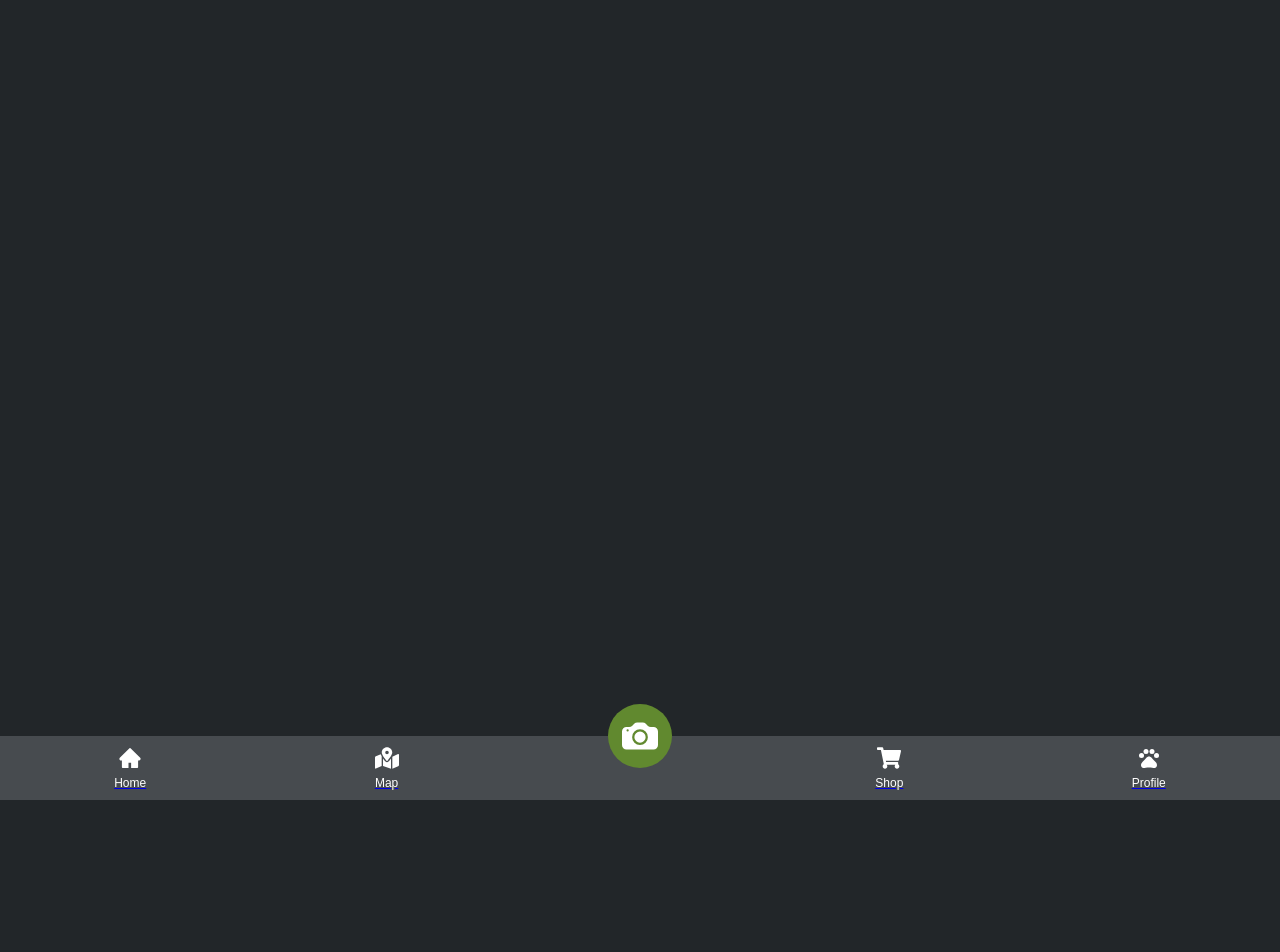
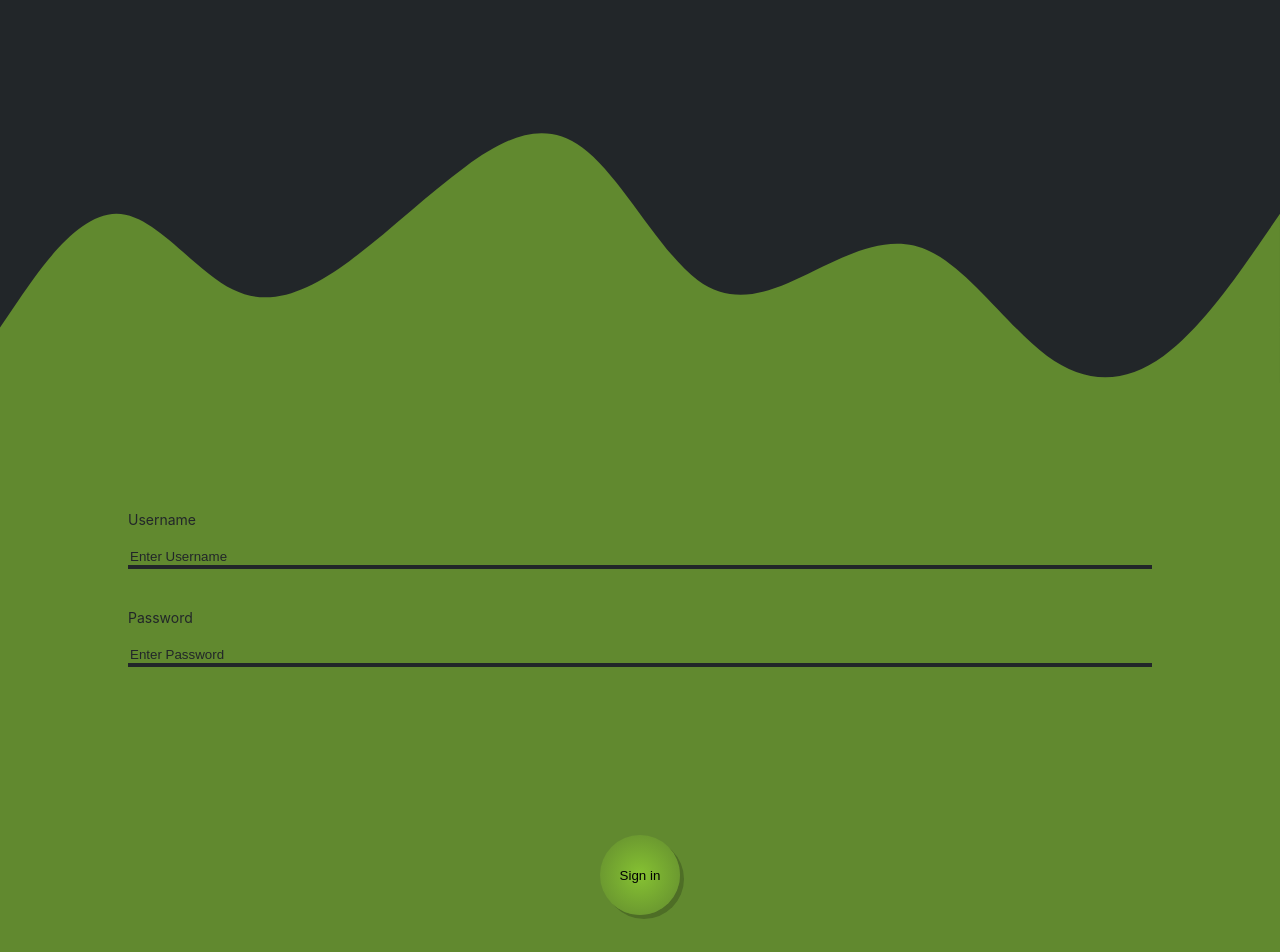
Before and after one commit to freedeebee/zookedexpwa, a React (Create React App) app: page /login in a window 1280 px wide. Shown: the top 952 px of the page. Before the commit the page ends 800 px from the top, so only its background shows below. Built offline with nearby package versions, Linux system fonts and the light colour scheme.

Commit message:
login page

```diff
--- a/src/App.tsx
+++ b/src/App.tsx
@@ -1,25 +1,24 @@
 import React from "react";
 import { Route, Routes } from "react-router-dom";
-import BottomNavigation from "./components/BottomNavigation/BottomNavigation";
 import ContentContainer from "./components/Containers/ContentContainer";
 import DetailPage from "./pages/DetailPage/DetailPage";
 import Homepage from "./pages/Homepage";
 import MapPage from "./pages/MapPage";
-import { Lorem } from "./utils/Lorem";
 import Profile from "./components/Profile/Profile";
+import LoginPage from "./pages/LoginPage/LoginPage";
 
 function App() {
   return (
-    <div className='App'>
+    <div className="App">
       <Routes>
-        <Route path='/' element={<ContentContainer />}>
-          <Route path='detail/:id' element={<DetailPage />} />
-          <Route path='' element={<Homepage />} />
-          <Route path='map' element={<MapPage />} />
-          <Route path='profile' element={<Profile />} />
+        <Route path="/" element={<ContentContainer />}>
+          <Route path="detail/:id" element={<DetailPage />} />
+          <Route path="" element={<Homepage />} />
+          <Route path="map" element={<MapPage />} />
+          <Route path="profile" element={<Profile />} />
         </Route>
+        <Route path="login" element={<LoginPage />} />
       </Routes>
-      <BottomNavigation />
     </div>
   );
 }
--- a/src/components/Containers/ContentContainer.tsx
+++ b/src/components/Containers/ContentContainer.tsx
@@ -1,16 +1,18 @@
 import { Outlet } from "react-router-dom";
 import styled from "styled-components";
+import BottomNavigation from "../BottomNavigation/BottomNavigation";
 
 export const StyledContentContainer = styled.div`
-    height: calc(100vh - 64px);
-`
+  height: calc(100vh - 64px);
+`;
 
 function ContentContainer() {
-    return (
-        <StyledContentContainer>
-            <Outlet />
-        </StyledContentContainer>
-    )
+  return (
+    <StyledContentContainer>
+      <Outlet />
+      <BottomNavigation />
+    </StyledContentContainer>
+  );
 }
 
-export default ContentContainer
+export default ContentContainer;
--- a/src/components/DetailView/DonateButton.tsx
+++ b/src/components/DetailView/DonateButton.tsx
@@ -1,37 +1,21 @@
-import React from 'react'
-import { BiDonateHeart } from 'react-icons/bi'
-import styled from 'styled-components'
+import React from "react";
+import { BiDonateHeart } from "react-icons/bi";
+import styled from "styled-components";
 
 const DonateButton = () => {
+  return <Button onClick={() => console.log("Donated")} />;
+};
 
-  return (
-    <Button onClick={()=>console.log("Donated")}/>
-  )
-}
-
-export default DonateButton
-
+export default DonateButton;
 
 const Button = styled(BiDonateHeart)`
-    @keyframes flicker {
-        0%  {background-color:${({theme})=> theme.colors.primary};
-        color: white}
-        50% {background-color:white;
-        color: ${({theme})=> theme.colors.primary}}
-        100% {background-color:${({theme})=> theme.colors.primary};
-        color: white}
-    }
-
-    position: absolute;
-    padding: 8px;
-    top:170px;
-    right:20px;
-    height:64px;
-    width:64px;
-    background-color: rgba(0,0,0,0.5);
-    color:${({theme})=> theme.colors.secondary};
-    border-radius: 20px;
-    animation-name: flicker;
-    animation-duration: 3s;
-    animation-iteration-count: infinite;
-`
+  background-color: ${({ theme }) => theme.colors.secondary};
+  color: white;
+  position: absolute;
+  padding: 8px;
+  top: 170px;
+  right: 20px;
+  height: 64px;
+  width: 64px;
+  border-radius: 20px;
+`;
--- /dev/null
+++ b/src/components/Login/LoginForm.tsx
@@ -0,0 +1,119 @@
+import React, { useState } from "react";
+import { useNavigate } from "react-router-dom";
+import styled from "styled-components";
+
+const LoginForm = () => {
+  const [username, setUsername] = useState("");
+  const [password, setPassword] = useState("");
+
+  const navigate = useNavigate();
+
+  const handleUsernameChange = (value: string) => {
+    setUsername(value);
+  };
+
+  const handlePasswordChange = (value: string) => {
+    setPassword(value);
+  };
+
+  return (
+    <GreenBlock>
+      <Form>
+        <Label>Username</Label>
+        <Input
+          type="text"
+          placeholder="Enter Username"
+          name="username"
+          required
+          value={username}
+          onChange={(event) => handleUsernameChange(event.target.value)}
+        />
+        <Label>Password</Label>
+        <Input
+          type="password"
+          placeholder="Enter Password"
+          name="password"
+          required
+          value={password}
+          onChange={(event) => handlePasswordChange(event.target.value)}
+        />
+      </Form>
+      <Button type="submit" onClick={() => navigate("/")}>
+        Sign in
+      </Button>
+    </GreenBlock>
+  );
+};
+
+export default LoginForm;
+
+const GreenBlock = styled.div`
+  display: flex;
+  flex-direction: column;
+  position: relative;
+  width: 100vw;
+  top: 99px;
+  height: 75vh;
+  background-color: #61892f;
+  align-items: center;
+  overflow-y: hidden;
+`;
+
+const Form = styled.form`
+  display: flex;
+  flex-direction: column;
+  justify-content: center;
+  padding: 10vw;
+  width: 100%;
+`;
+
+const Input = styled.input`
+  background-color: transparent;
+  border: none;
+  border-bottom: 4px solid ${({ theme }) => theme.colors.black};
+  margin-bottom: 40px;
+  &:focus {
+    outline: none;
+    border-bottom: 4px solid ${({ theme }) => theme.colors.secondary};
+  }
+
+  ::placeholder {
+    /* Chrome, Firefox, Opera, Safari 10.1+ */
+    color: ${({ theme }) => theme.colors.black};
+    opacity: 1; /* Firefox */
+
+    &:focus {
+      outline: none;
+      border-bottom: 4px solid ${({ theme }) => theme.colors.secondary};
+    }
+  }
+
+  :-ms-input-placeholder {
+    /* Internet Explorer 10-11 */
+    color: ${({ theme }) => theme.colors.black};
+  }
+
+  ::-ms-input-placeholder {
+    /* Microsoft Edge */
+    color: ${({ theme }) => theme.colors.black};
+  }
+`;
+
+const Label = styled.label`
+  margin-bottom: 20px;
+  color: ${({ theme }) => theme.colors.black};
+`;
+
+const Button = styled.button`
+  border-radius: 100px;
+  height: 80px;
+  width: 80px;
+  border: none;
+  box-shadow: 4px 4px rgba(0, 0, 0, 0.2);
+  background: rgb(134, 194, 50);
+  background: radial-gradient(
+    circle,
+    rgba(134, 194, 50, 1) 0%,
+    rgba(97, 137, 47, 1) 100%
+  );
+`;
--- /dev/null
+++ b/src/pages/LoginPage/LoginPage.tsx
@@ -0,0 +1,27 @@
+import React from "react";
+import styled from "styled-components";
+import LoginForm from "../../components/Login/LoginForm";
+
+const LoginPage = () => {
+  return (
+    <>
+      <Waves xmlns="http://www.w3.org/2000/svg" viewBox="0 0 1440 320">
+        <path
+          fill="#61892F"
+          fill-opacity="1"
+          d="M0,256L21.8,224C43.6,192,87,128,131,128C174.5,128,218,192,262,213.3C305.5,235,349,213,393,181.3C436.4,149,480,107,524,74.7C567.3,43,611,21,655,53.3C698.2,85,742,171,785,202.7C829.1,235,873,213,916,192C960,171,1004,149,1047,170.7C1090.9,192,1135,256,1178,288C1221.8,320,1265,320,1309,288C1352.7,256,1396,192,1418,160L1440,128L1440,320L1418.2,320C1396.4,320,1353,320,1309,320C1265.5,320,1222,320,1178,320C1134.5,320,1091,320,1047,320C1003.6,320,960,320,916,320C872.7,320,829,320,785,320C741.8,320,698,320,655,320C610.9,320,567,320,524,320C480,320,436,320,393,320C349.1,320,305,320,262,320C218.2,320,175,320,131,320C87.3,320,44,320,22,320L0,320Z"
+        ></path>
+      </Waves>
+      <LoginForm />
+    </>
+  );
+};
+
+export default LoginPage;
+
+const Waves = styled.svg`
+  display: block;
+  position: relative;
+  top: 100px;
+  overflow: hidden;
+`;
```
Also changed, not shown: src/components/DetailView/InformationContent.tsx (+10 -14 lines).
